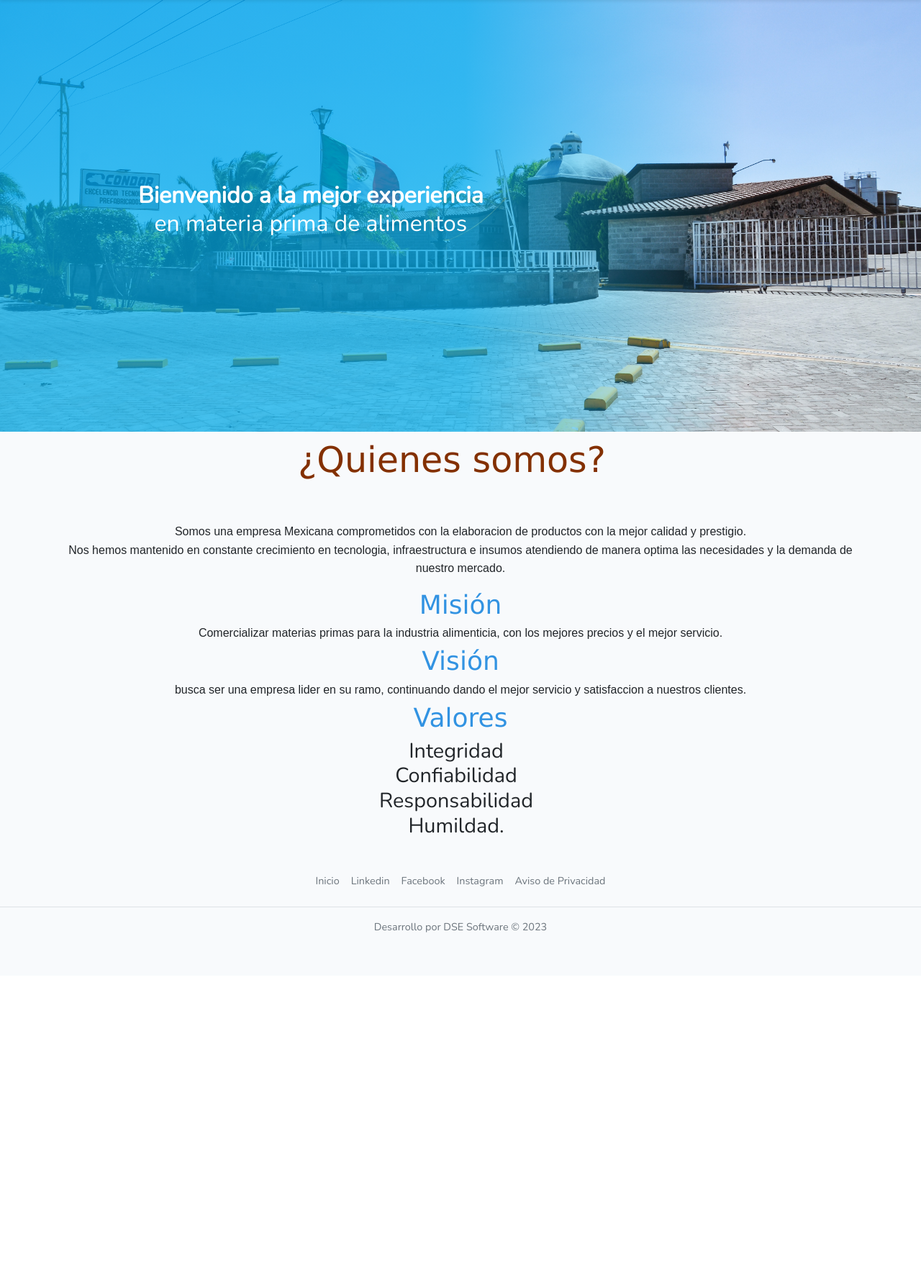
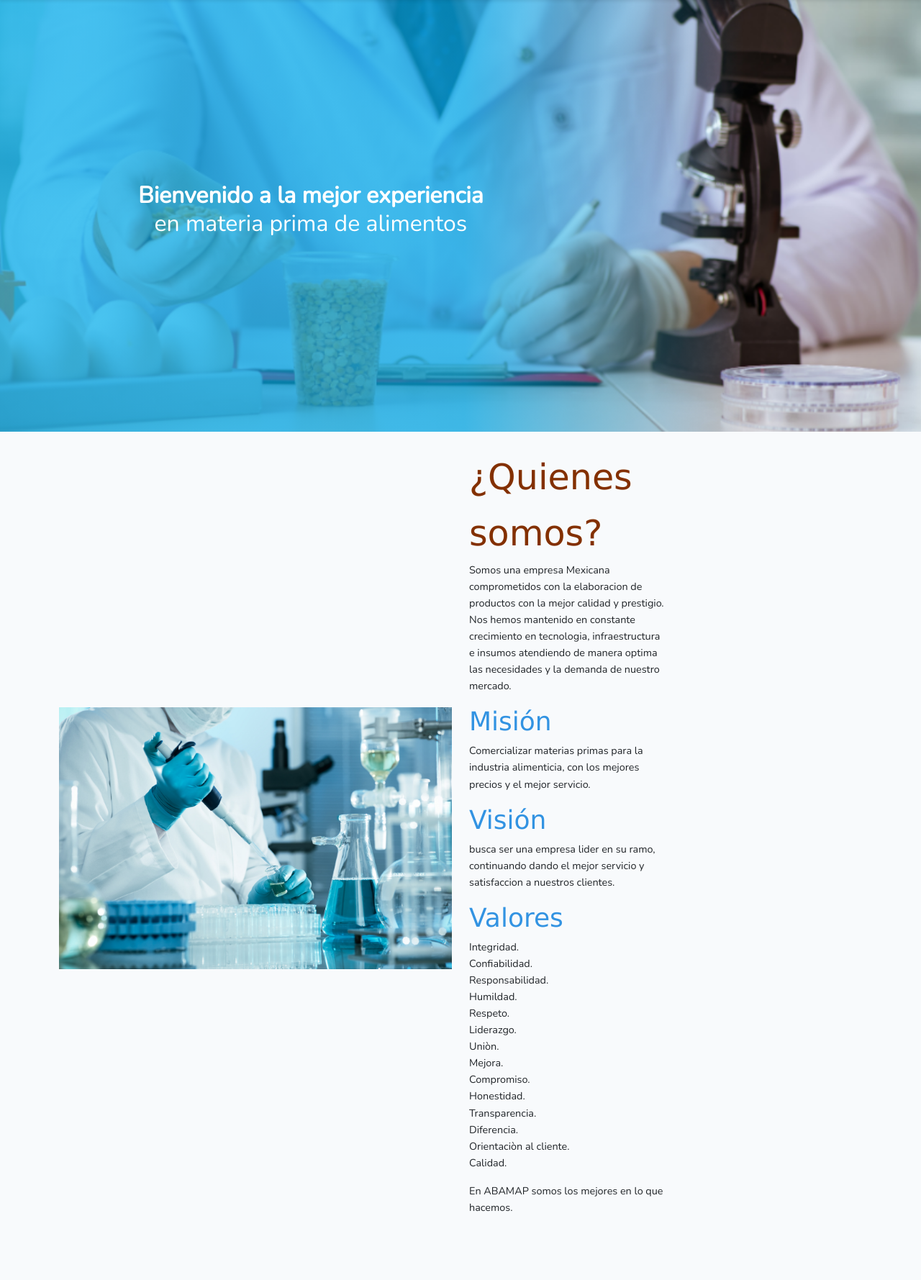
Before and after one commit to michcor13/abamap, a Laravel app: page / in a window 1280 px wide. Shown: the part 90-1869 px from the top of the page at 72% size. Before the commit the page ends 1386 px from the top, so only its background shows below. Run offline with Laravel 9, Linux system fonts and the light colour scheme; style sheets or scripts are compiled from the project's sources.

Commit message:
Inicio
inicio

```diff
--- a/resources/css/app.css
+++ b/resources/css/app.css
@@ -104,7 +104,7 @@
         rgba(0, 174, 237, 0) 80.81%,
         transparent 50%
       ),
-      url(/resources/image/IMG_9049_1.JPG)
+      url(/public/image/3.PNG);
   }
 
   #main-carousel .carousel-inner > .carousel-item.item-2{
@@ -115,7 +115,7 @@
         rgba(0, 174, 237, 0) 80.81%,
         transparent 50%
       ),
-      url(/public/image/IMG_3972.JPG);
+      url(/public/image/4.JPG);
   }
 
   #main-carousel .carousel-inner > .carousel-item.item-3{
@@ -126,7 +126,27 @@
         rgba(0, 174, 237, 0) 80.81%,
         transparent 50%
       ),
-      url(/public/image/IMG_8858_1.JPG);
+      url(/public/image/5.JPG);
+  }
+  #main-carousel .carousel-inner > .carousel-item.item-4{
+    background-image:
+      linear-gradient(
+        to right,
+        rgba(0, 174, 237, 0.7) 50.43%,
+        rgba(0, 174, 237, 0) 80.81%,
+        transparent 50%
+      ),
+      url(/public/image/4.JPG);
+  }
+  #main-carousel .carousel-inner > .carousel-item.item-5{
+    background-image:
+      linear-gradient(
+        to right,
+        rgba(0, 174, 237, 0.7) 50.43%,
+        rgba(0, 174, 237, 0) 80.81%,
+        transparent 50%
+      ),
+      url(/public/image/3.JPG);
   }
 
 .navbar-brand img {
--- a/resources/views/inicio.blade.php
+++ b/resources/views/inicio.blade.php
@@ -49,48 +49,123 @@
                         </div>
                     </div>
                 </div>
-                <div class="container text-center">
-                    <div class="row col-12 mb-5">
+
+                <!--Empresa nuevo -->
+                <section class="container">
+                <div class="row my-4 pb-5">
+          <div class="col-12 col-md-6 align-self-center">
+            <div class="section-custom-img">
+              <img src="\image\empresa.jpg" class="img-fluid custom-img">
+            </div>
+          </div>
+          <div class="col-12 col-md-6 align-self-center">
+          <div class="col-12 col-md-6 align-self-center mt-5 mt-md-0">
                 <span class="tituloemp">¿Quienes somos?</span>
-                    </div>
-                    <div class="row col">
-                        <p class="empresa">
-                            Somos una empresa Mexicana comprometidos con la elaboracion de productos
+            <p class="body-2">Somos una empresa Mexicana comprometidos con la elaboracion de productos
                             con la mejor calidad y prestigio.
                         <br>
                         Nos hemos mantenido en constante crecimiento en tecnologia, infraestructura e insumos
-                            atendiendo de manera optima las necesidades y la demanda de nuestro mercado.
-                        </p>
-                    </div>
-                    <div class="row col">
+                            atendiendo de manera optima las necesidades y la demanda de nuestro mercado. </p>
                             <h1 class="misvisval">
                             Misión
                         </h1>
-                        <h2 class="empresa">
-                            Comercializar materias primas para la industria alimenticia, con los mejores precios y el mejor
-                            servicio.
-                        </h2>
+
+                            <p class="body-2">Comercializar materias primas para la industria alimenticia, con los mejores precios y el mejor
+                            servicio.</p>
                             <h1 class="misvisval">
                             Visión
                         </h1>
-                        <h2 class="empresa">
-                            busca ser una empresa lider en su ramo, continuando dando el mejor servicio y satisfaccion a
-                            nuestros clientes.
-                        </h2>
+            <p class="body-2">busca ser una empresa lider en su ramo, continuando dando el mejor servicio y satisfaccion a
+                            nuestros clientes.</p>
+
                             <h1 class="misvisval">
                             Valores
                         </h1>
-                        <h2 class="list-group">
-                            Integridad
+            <p class="body-2">Integridad.
                 <br>
-                            Confiabilidad
+                Confiabilidad.
                 <br>
-                            Responsabilidad
+                Responsabilidad.
                 <br>
                 Humildad.
-                        </h2>
+                <br>
+                Respeto.
+                <br>
+                Liderazgo.
+                <br>
+                Uniòn.
+                <br>
+                Mejora.
+                <br>
+                Compromiso.
+                <br>
+                Honestidad.
+                <br>
+                Transparencia.
+                <br>
+                Diferencia.
+                <br>
+                Orientaciòn al cliente.
+                <br>
+                Calidad.
+            </p>
+            <p class="body-2">En ABAMAP somos los mejores en lo que hacemos.</p>
           </div>
         </div>
+
+          </div>
+          </section>
+
+                <!--Fin empresa nuevo-->
+
+                <div class="container px-4 py-5" id="hanging-icons">
+    <h2 class="pb-2 border-bottom">¿Que dicen nuestros clientes de ABAMAP?</h2>
+    <div class="row g-4 py-5 row-cols-1 row-cols-lg-3">
+      <div class="col d-flex align-items-start">
+        <div class="icon-square text-body-emphasis bg-body-secondary d-inline-flex align-items-center justify-content-center fs-4 flex-shrink-0 me-3">
+          <svg class="bi" width="1em" height="1em"><use xlink:href="#toggles2"></use></svg>
+        </div>
+        <div>
+          <h3 class="fs-2 text-body-emphasis">Alimentos premium prestige SA de CV</h3>
+          <p>La materia prima que ABAMAP nos provee ha sido siempre de primera calidad, por lo que nuestros insumos y productos que vendemos se han posicionado como los mejores dentro de nuestro mercado.</p>
+          <a href="contacto" class="btn btn-primary">
+            Contacto
+          </a>
+        </div>
+      </div>
+      <div class="col d-flex align-items-start">
+        <div class="icon-square text-body-emphasis bg-body-secondary d-inline-flex align-items-center justify-content-center fs-4 flex-shrink-0 me-3">
+          <svg class="bi" width="1em" height="1em"><use xlink:href="#cpu-fill"></use></svg>
+        </div>
+        <div>
+          <h3 class="fs-2 text-body-emphasis">Charritos y frutiras Josè</h3>
+          <p>El mercado en el que nos movemos es muy amplio, sobre todo si compites con marcas grandes a nivel mundia.
+            <br>
+            Al comprar mis productos primarios con ABAMAP me ha garantizado una estabilidad de mercado, por eso y mas los recomiendo.
+          </p>
+          <a href="contacto" class="btn btn-primary">
+            Contacto
+          </a>
+        </div>
+      </div>
+      <div class="col d-flex align-items-start">
+        <div class="icon-square text-body-emphasis bg-body-secondary d-inline-flex align-items-center justify-content-center fs-4 flex-shrink-0 me-3">
+          <svg class="bi" width="1em" height="1em"><use xlink:href="#tools"></use></svg>
+        </div>
+        <div>
+          <h3 class="fs-2 text-body-emphasis">Productora de materias primas para alimentos SLP</h3>
+          <p>Una empresa a veces no puede siempre generar la materia prima desde cero o generar todo lo que existe, por lo que a veces nos toca buscar un proveedor que nos apoye.
+            <br>
+            La meteria que nos ofrece ABAMAP es de excelente calidad, por lo que seguiremos con ellos mucho mas tiempo.
+          </p>
+          <a href="productos-servicios" class="btn btn-primary">
+            Productos
+          </a>
+        </div>
+      </div>
+    </div>
+  </div>
+
         </section>
     </body>
 @stop
```
Also changed, not shown: public/image/1.jpg (added), public/image/2.jpg (added), public/image/3.png (added), public/image/4.jpg (added), public/image/5.jpg (added), public/image/empresa.jpg (added), public/image/quimica-de-los-alimentos.webp (added), resources/image/empresa.jpg (added). Lines whose indentation alone changed are shown as unchanged.
